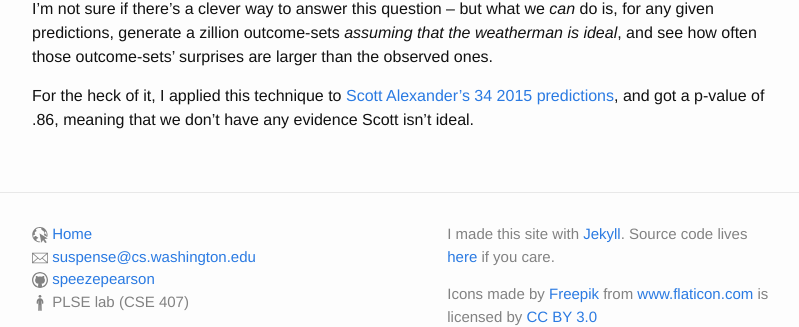
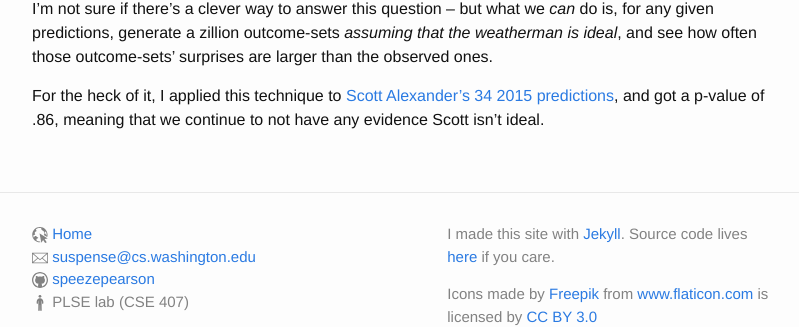
Before and after one commit to speezepearson/speezepearson.github.io, a Jekyll site: the page built from _posts/2016-01-02-how-to-grade-predictions.markdown, in a window 1280 px wide and 900 px high, scrolled down 1605 px. Shown: the part 512-839 px from the top of the window, without its empty margins (238-1037 px from the left). Built offline with Jekyll 4.4.1, drawn with Linux system fonts in a browser that asks for light colours; formulas are drawn with MathJax 3.

Commit message:
wording tweak

```diff
--- a/_posts/2016-01-02-how-to-grade-predictions.markdown
+++ b/_posts/2016-01-02-how-to-grade-predictions.markdown
@@ -63,7 +63,7 @@ i.e. "If this weatherman is as good as possible, if he made these predictions, w
 
 I'm not sure if there's a clever way to answer this question -- but what we *can* do is, for any given predictions, generate a zillion outcome-sets *assuming that the weatherman is ideal*, and see how often those outcome-sets' surprises are larger than the observed ones.
 
-For the heck of it, I applied this technique to [Scott Alexander's 34 2015 predictions][ssc-predictions], and got a p-value of .86, meaning that we don't have any evidence Scott isn't ideal.
+For the heck of it, I applied this technique to [Scott Alexander's 34 2015 predictions][ssc-predictions], and got a p-value of .86, meaning that we continue to not have any evidence Scott isn't ideal.
 
 
 [wiki-self-information]: https://en.wikipedia.org/wiki/Self-information
```
